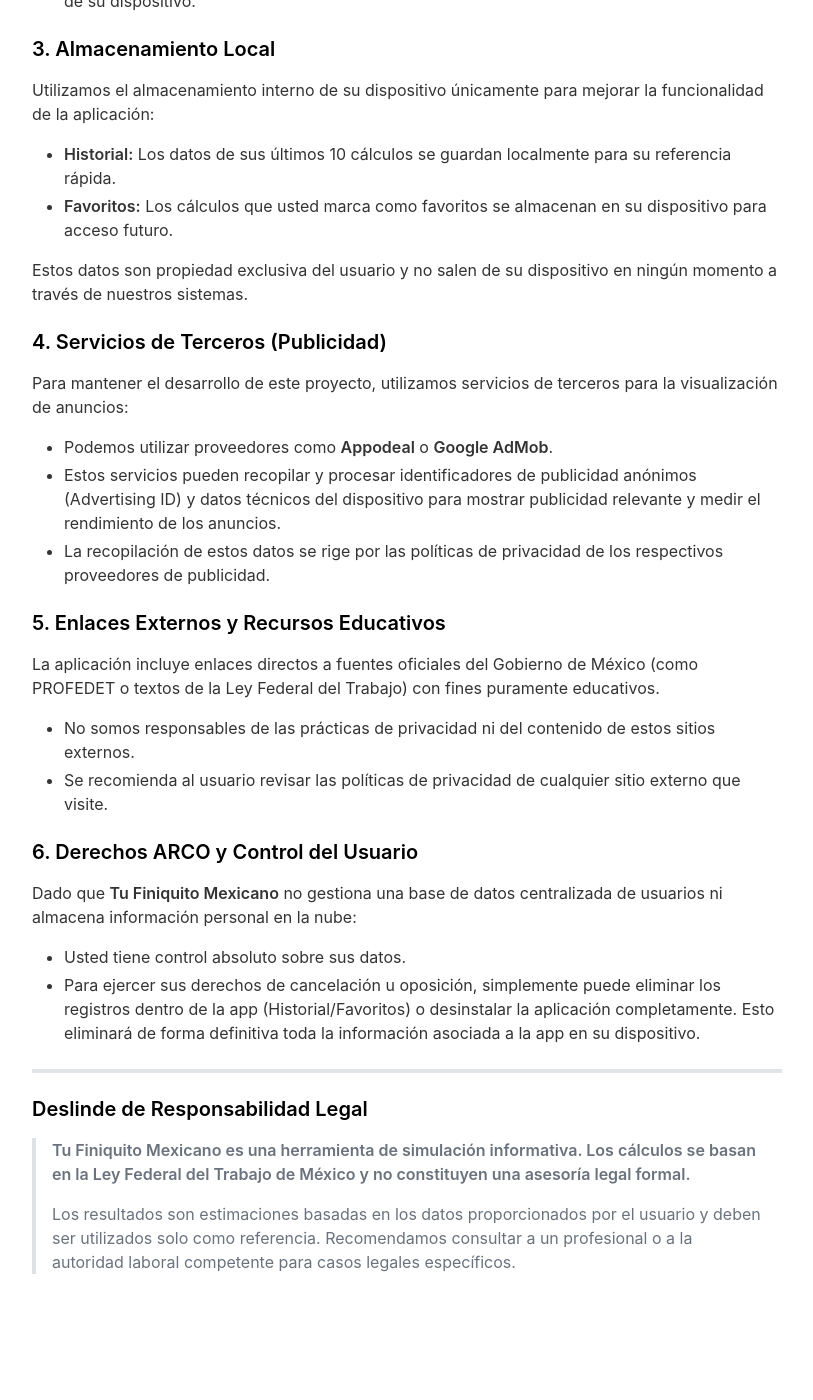
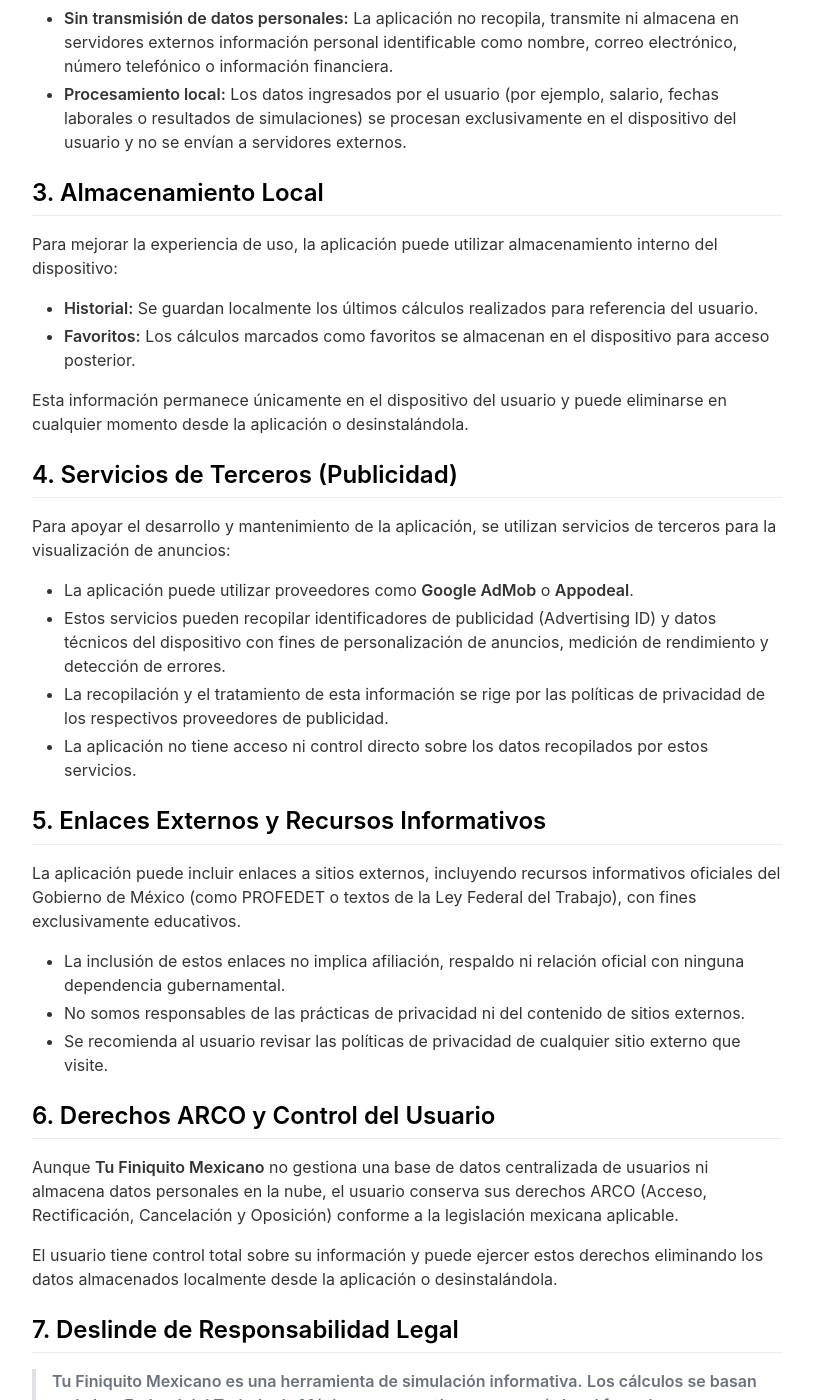
Before and after one commit to ripper2hl/tu-finiquito-mexicano-landing, a Jekyll site: the page built from _pages/privacypolicy.md, in a window 1280 px wide and 1400 px high, scrolled down 670 px. Shown: the whole window, without its empty margins (233-1046 px from the left). Built offline with Jekyll 4.4.1, drawn with Linux system fonts in a browser that asks for light colours; nearby versions of some CDN libraries; before the commit the page ends 2014 px from its top, so only the background shows below that; some of the changed text lies outside the part shown.

Commit message:
fix politica de privacidad

```diff
--- a/_pages/privacypolicy.md
+++ b/_pages/privacypolicy.md
@@ -4,59 +4,61 @@ title: Política de Privacidad
 include_in_header: true
 ---
 
+# Política de Privacidad – Tu Finiquito Mexicano
+
 **Última actualización:** 5 de febrero de 2026
 
-En **Tu Finiquito Mexicano**, la transparencia y la seguridad de sus datos son nuestra prioridad. Esta Política de Privacidad explica cómo tratamos la información dentro de nuestra aplicación, diseñada para ofrecer simulaciones laborales precisas respetando su privacidad.
+En **Tu Finiquito Mexicano**, la transparencia y la seguridad de la información del usuario son una prioridad. Esta Política de Privacidad describe cómo se maneja la información dentro de la aplicación, la cual está diseñada para ofrecer simulaciones laborales informativas respetando la privacidad del usuario.
 
-### 1. Información del Responsable
+## 1. Información del Responsable
 
 *   **Desarrollador:** Israel Perales
 *   **Ubicación:** Apodaca, Nuevo León, México
-*   **Sitio Web:** [https://israel-perales.com](https://israel-perales.com)
-*   **Correo de Soporte:** soporte@israel-perales.com
+*   **Sitio web:** [https://israel-perales.com](https://israel-perales.com)
+*   **Correo de soporte:** [israel-perales@outlook.com](mailto:israel-perales@outlook.com)
 
-### 2. Privacidad por Diseño
+## 2. Privacidad por Diseño
 
-Nuestra aplicación opera bajo el principio de "Privacidad por Diseño". Esto significa que la aplicación está construida para funcionar de manera local en su dispositivo móvil.
+La aplicación opera bajo el principio de Privacidad por Diseño, lo que significa que su funcionamiento es principalmente local en el dispositivo del usuario.
 
-*   **Sin transmisión de datos:** No recolectamos, transmitimos ni almacenamos en servidores externos ningún dato personal sensible, como su salario diario, fechas de ingreso/baja, antigüedades o resultados financieros de sus simulaciones.
-*   **Procesamiento local:** Todos los cálculos se realizan exclusivamente utilizando el procesador de su dispositivo.
+*   **Sin transmisión de datos personales:** La aplicación no recopila, transmite ni almacena en servidores externos información personal identificable como nombre, correo electrónico, número telefónico o información financiera.
+*   **Procesamiento local:** Los datos ingresados por el usuario (por ejemplo, salario, fechas laborales o resultados de simulaciones) se procesan exclusivamente en el dispositivo del usuario y no se envían a servidores externos.
 
-### 3. Almacenamiento Local
+## 3. Almacenamiento Local
 
-Utilizamos el almacenamiento interno de su dispositivo únicamente para mejorar la funcionalidad de la aplicación:
+Para mejorar la experiencia de uso, la aplicación puede utilizar almacenamiento interno del dispositivo:
 
-*   **Historial:** Los datos de sus últimos 10 cálculos se guardan localmente para su referencia rápida.
-*   **Favoritos:** Los cálculos que usted marca como favoritos se almacenan en su dispositivo para acceso futuro.
+*   **Historial:** Se guardan localmente los últimos cálculos realizados para referencia del usuario.
+*   **Favoritos:** Los cálculos marcados como favoritos se almacenan en el dispositivo para acceso posterior.
 
-Estos datos son propiedad exclusiva del usuario y no salen de su dispositivo en ningún momento a través de nuestros sistemas.
+Esta información permanece únicamente en el dispositivo del usuario y puede eliminarse en cualquier momento desde la aplicación o desinstalándola.
 
-### 4. Servicios de Terceros (Publicidad)
+## 4. Servicios de Terceros (Publicidad)
 
-Para mantener el desarrollo de este proyecto, utilizamos servicios de terceros para la visualización de anuncios:
+Para apoyar el desarrollo y mantenimiento de la aplicación, se utilizan servicios de terceros para la visualización de anuncios:
 
-*   Podemos utilizar proveedores como **Appodeal** o **Google AdMob**.
-*   Estos servicios pueden recopilar y procesar identificadores de publicidad anónimos (Advertising ID) y datos técnicos del dispositivo para mostrar publicidad relevante y medir el rendimiento de los anuncios.
-*   La recopilación de estos datos se rige por las políticas de privacidad de los respectivos proveedores de publicidad.
+*   La aplicación puede utilizar proveedores como **Google AdMob** o **Appodeal**.
+*   Estos servicios pueden recopilar identificadores de publicidad (Advertising ID) y datos técnicos del dispositivo con fines de personalización de anuncios, medición de rendimiento y detección de errores.
+*   La recopilación y el tratamiento de esta información se rige por las políticas de privacidad de los respectivos proveedores de publicidad.
+*   La aplicación no tiene acceso ni control directo sobre los datos recopilados por estos servicios.
 
-### 5. Enlaces Externos y Recursos Educativos
+## 5. Enlaces Externos y Recursos Informativos
 
-La aplicación incluye enlaces directos a fuentes oficiales del Gobierno de México (como PROFEDET o textos de la Ley Federal del Trabajo) con fines puramente educativos.
+La aplicación puede incluir enlaces a sitios externos, incluyendo recursos informativos oficiales del Gobierno de México (como PROFEDET o textos de la Ley Federal del Trabajo), con fines exclusivamente educativos.
 
-*   No somos responsables de las prácticas de privacidad ni del contenido de estos sitios externos.
+*   La inclusión de estos enlaces no implica afiliación, respaldo ni relación oficial con ninguna dependencia gubernamental.
+*   No somos responsables de las prácticas de privacidad ni del contenido de sitios externos.
 *   Se recomienda al usuario revisar las políticas de privacidad de cualquier sitio externo que visite.
 
-### 6. Derechos ARCO y Control del Usuario
+## 6. Derechos ARCO y Control del Usuario
 
-Dado que **Tu Finiquito Mexicano** no gestiona una base de datos centralizada de usuarios ni almacena información personal en la nube:
+Aunque **Tu Finiquito Mexicano** no gestiona una base de datos centralizada de usuarios ni almacena datos personales en la nube, el usuario conserva sus derechos ARCO (Acceso, Rectificación, Cancelación y Oposición) conforme a la legislación mexicana aplicable.
 
-*   Usted tiene control absoluto sobre sus datos.
-*   Para ejercer sus derechos de cancelación u oposición, simplemente puede eliminar los registros dentro de la app (Historial/Favoritos) o desinstalar la aplicación completamente. Esto eliminará de forma definitiva toda la información asociada a la app en su dispositivo.
+El usuario tiene control total sobre su información y puede ejercer estos derechos eliminando los datos almacenados localmente desde la aplicación o desinstalándola.
 
----
+## 7. Deslinde de Responsabilidad Legal
 
-### Deslinde de Responsabilidad Legal
-
-> **Tu Finiquito Mexicano es una herramienta de simulación informativa. Los cálculos se basan en la Ley Federal del Trabajo de México y no constituyen una asesoría legal formal.**
+> **Tu Finiquito Mexicano es una herramienta de simulación informativa.**
+> **Los cálculos se basan en la Ley Federal del Trabajo de México y no constituyen asesoría legal formal.**
 >
-> Los resultados son estimaciones basadas en los datos proporcionados por el usuario y deben ser utilizados solo como referencia. Recomendamos consultar a un profesional o a la autoridad laboral competente para casos legales específicos.
+> Los resultados son estimaciones basadas en la información proporcionada por el usuario y deben utilizarse únicamente como referencia. Para casos legales específicos, se recomienda consultar a un profesional calificado o a la autoridad laboral competente.
```
